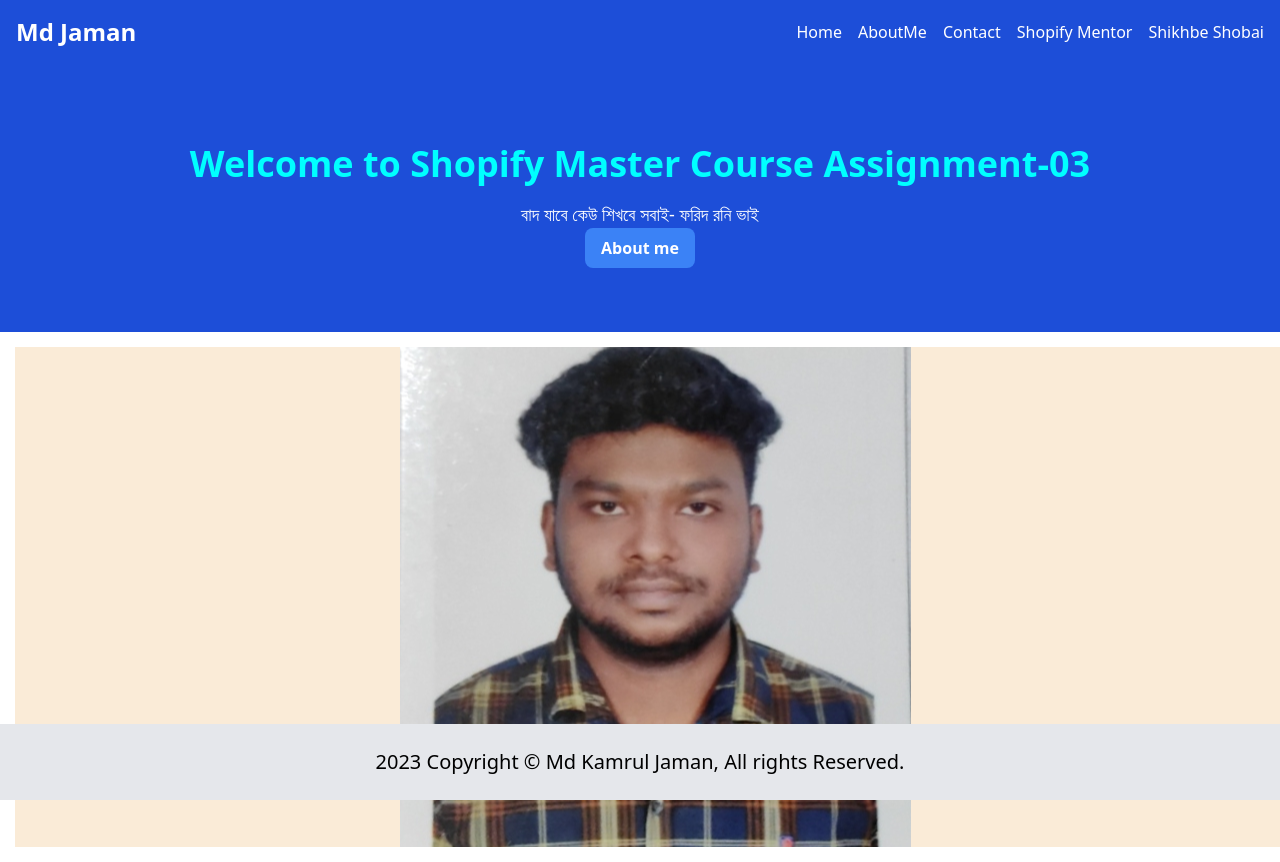
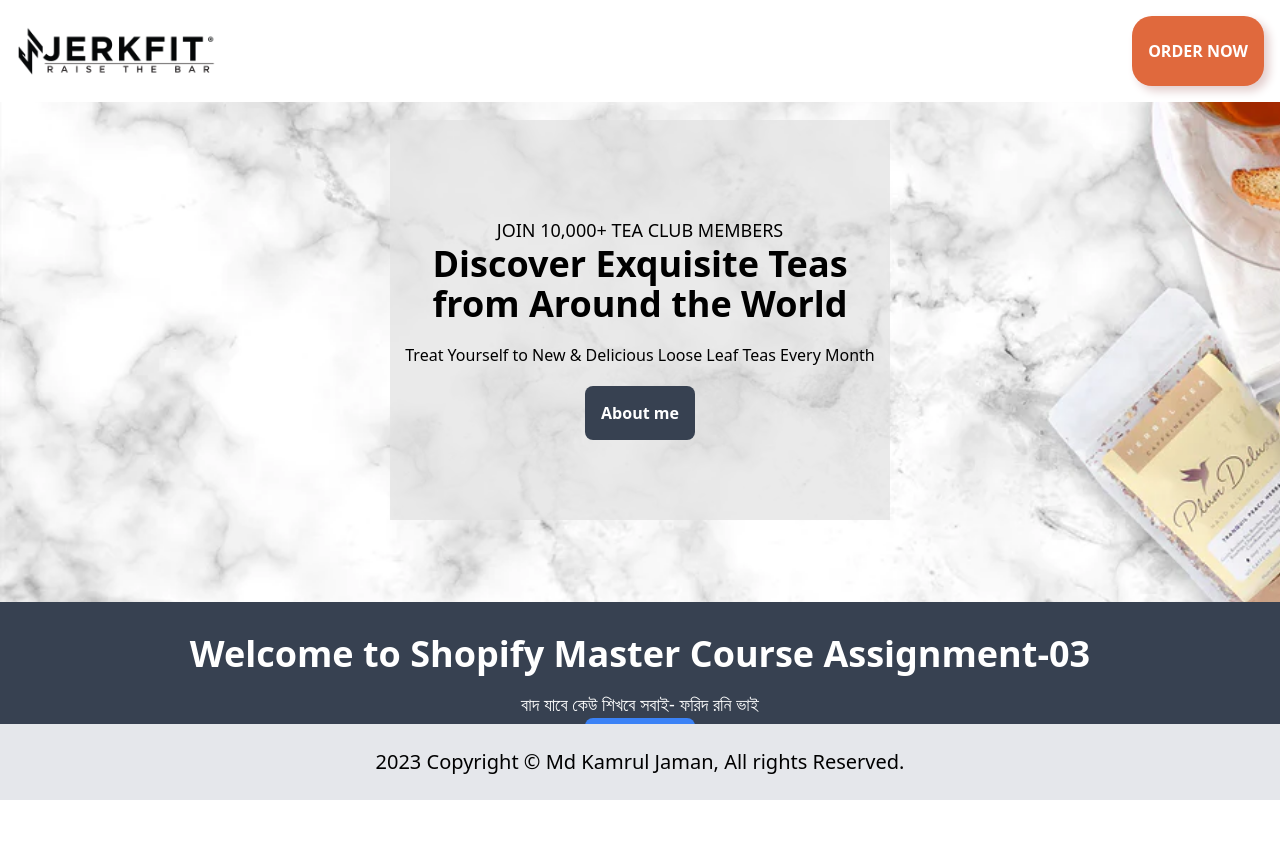
Before and after one commit to MDkamrulJaman/website, a plain HTML site: page index.html in a window 1280 px wide. After the commit the page ends 800 px from the top, so only its background shows below. Drawn offline with nearby package versions, Linux system fonts and the light colour scheme.

Commit message:
assignment-05

```diff
--- a/index.html
+++ b/index.html
@@ -9,36 +9,55 @@
     <link rel="stylesheet" href="./style.css">
   </head>
     <title>Myself</title>
-    <style>
-
-/* h1{
-  color: red;
-} */
-
-    </style>
   </head>
   <body>
                                  <!-- Navbar Section -->
 
 
-    <nav class="bg-blue-700  sticky top-0 p-4">
+    <nav class="bg-white-700  sticky top-0 p-4">
       <div class="container mx-auto flex justify-between items-center">
-          <a href="#" class="text-white text-2xl font-semibold">Md Jaman</a>
 
-          <ul class="flex space-x-4">
-              <li><a href="#Home" class="text-white hover:text-gray-300">Home</a></li>
-              <li><a href="https://myselfjaman.netlify.app/" class="text-white hover:text-gray-300">AboutMe</a></li>
-              <li><a href="#Contact" class="text-white hover:text-gray-300">Contact</a></li>
-              <li><a href="https://shikhbeshobai.com/our-mentors/forid-rony" class="text-white hover:text-gray-300">Shopify Mentor</a></li>
-              <li><a href="https://shikhbeshobai.com/" class="text-white hover:text-gray-300">Shikhbe Shobai</a></li>
-          </ul>
+
+        <div class="logo">
+
+         <a href="#"> <img src="./logo.png" alt=""></a>
+        </div>
+        <div class="brand hover:bg-orange-500 ">
+
+          <button  class="text-white font-bold py-2 px-4  rounded-lg ">
+
+            <a href="#!">ORDER NOW</a>
+           </button>
+
+
+        </div>
       </div>
   </nav>
+                                      <!-- Image Section -->
+     <div class="hero">
 
+<div class="hero_child">
+<div class="hero_content">
+
+  <p class="mt-4 text-lg">JOIN 10,000+ TEA CLUB MEMBERS</p>
+  <h1 class="text-4xl font-extrabold">Discover Exquisite Teas from Around the World</h1>
+
+<p class="mt-4 text-md">Treat Yourself to New & Delicious Loose Leaf Teas Every Month</p>
+
+<button  class="bg-gray-700 hover:bg-green-500 text-white font-bold py-3 px-4 mt-4 rounded-lg ">
+  <a href="#!">About me</a>
+ </button>
+</div>
+
+
+</div>
+
+
+                                   </div>
 
                                     <!-- Home Section -->
 
-  <div class="bg-blue-700 text-white py-16 ">
+  <div class="bg-gray-700 text-white py-4 ">
     <div class="container mx-auto text-center mt-4">
         <h1 class="text-4xl font-extrabold">Welcome to Shopify Master Course Assignment-03</h1>
         <p class="mt-4 text-lg">বাদ যাবে কেউ শিখবে সবাই- ফরিদ রনি ভাই</p>
@@ -51,11 +70,6 @@
 
 
 
-</div>
-
-                                      <!-- Image Section -->
-
-<div class="image"></div>
 
                                       <!-- Footer Section -->
 
--- a/style.css
+++ b/style.css
@@ -1,29 +1,61 @@
-/* *{
+*{
 
-    margin: 0px;
 
-}  */
+    box-sizing: border-box;
+
+}
 
 
 img{
     max-width: 100%;
-}
-
-.image{
-margin: 15px;
-width: 100%;
-height: 500px;
-
-background-image: url("./jaman.jpg");
-background-repeat: no-repeat;
-background-color: antiquewhite;
-background-position: center;
-
-
+        width: 200px;
 
 }
 
 
-h1{
-    color: aqua;
+.brand{
+
+    width: auto;
+    height: 70px;
+    background-color: #e0693d;
+    border-radius: 20px;
+    box-shadow: 5px 5px 10px #e2cdcd;
 }
+
+.brand button {
+
+    margin-top: 15px;
+}
+.hero{
+background: url(./back.png);
+width: auto;
+height: 500px;
+background-size: cover;
+background-repeat: no-repeat;
+background-attachment: fixed;
+}
+
+
+
+.hero_child{
+
+    background-color: rgba(225, 225, 225, 0.7);
+    width: 500px;
+    height: 400px;
+
+    position: absolute;
+    top: 40%;
+    left: 50%;
+    transform: translate(-50%, -50%);
+
+    display: flex;
+    justify-content: center;
+    align-items: center;
+
+    }
+
+    .hero_content {
+text-align: center;
+padding: 5px;
+line-height: 30px;
+    }
```
Also changed, not shown: back.png (added), logo.png (added).
